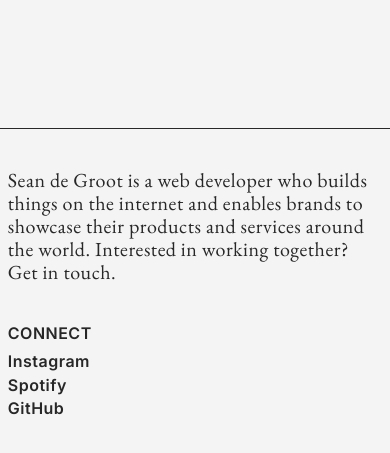
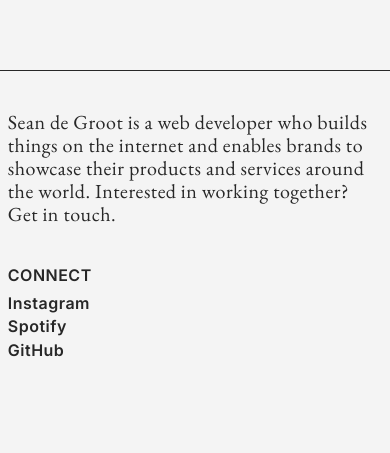
Before and after one commit to seandaniel/portfolio-v6, a React (Vite) app: page / in a window 390 px wide. Shown: the part 2907-3360 px from the top of the page. After the commit the page ends 3311 px from the top, so only its background shows below. Built offline with nearby package versions, Linux system fonts and the light colour scheme.

Commit message:
Fix: footer margin top

```diff
--- a/src/partials/_footer.scss
+++ b/src/partials/_footer.scss
@@ -29,7 +29,7 @@ footer {
     }
   }
   @media (max-width: 600px) {
-    margin: 75% 0 0 0;
+    margin: 60% 0 0 0;
   }
 }
 
```
